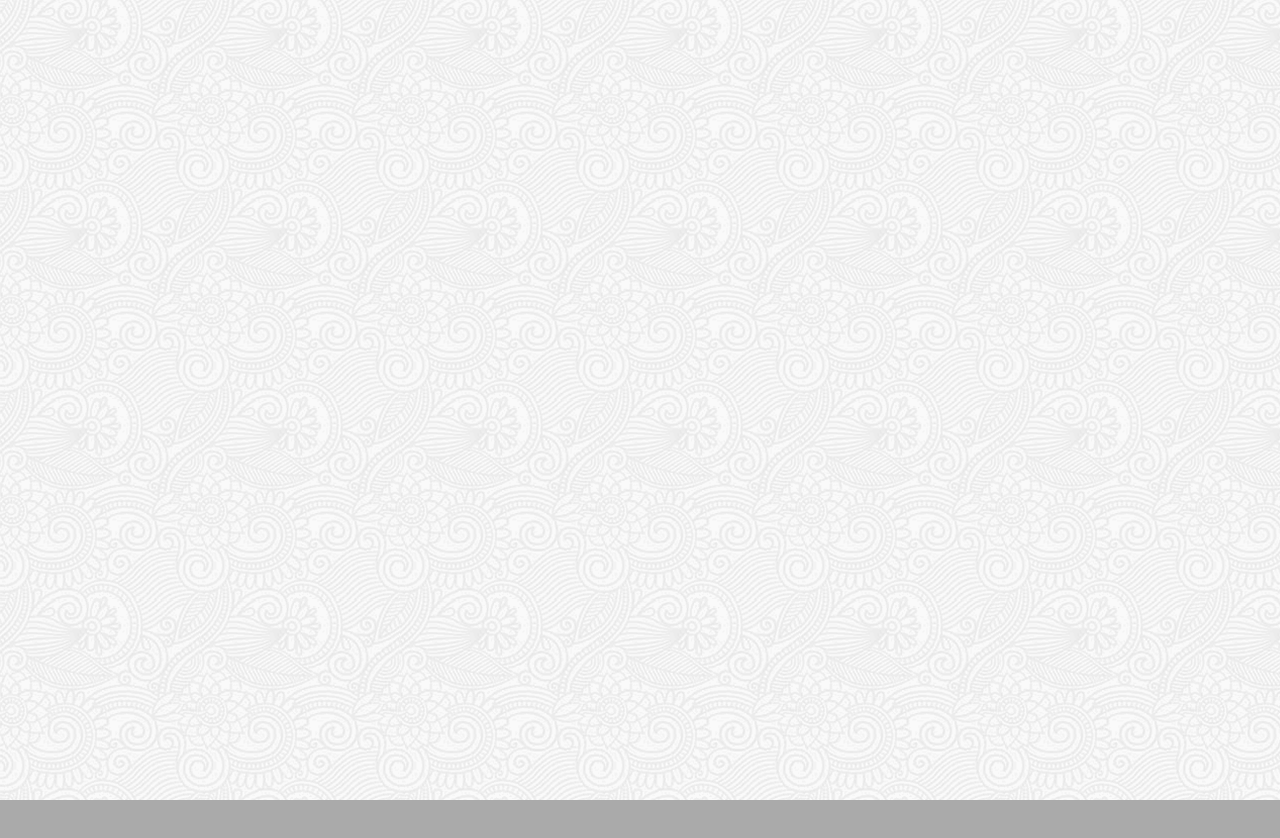
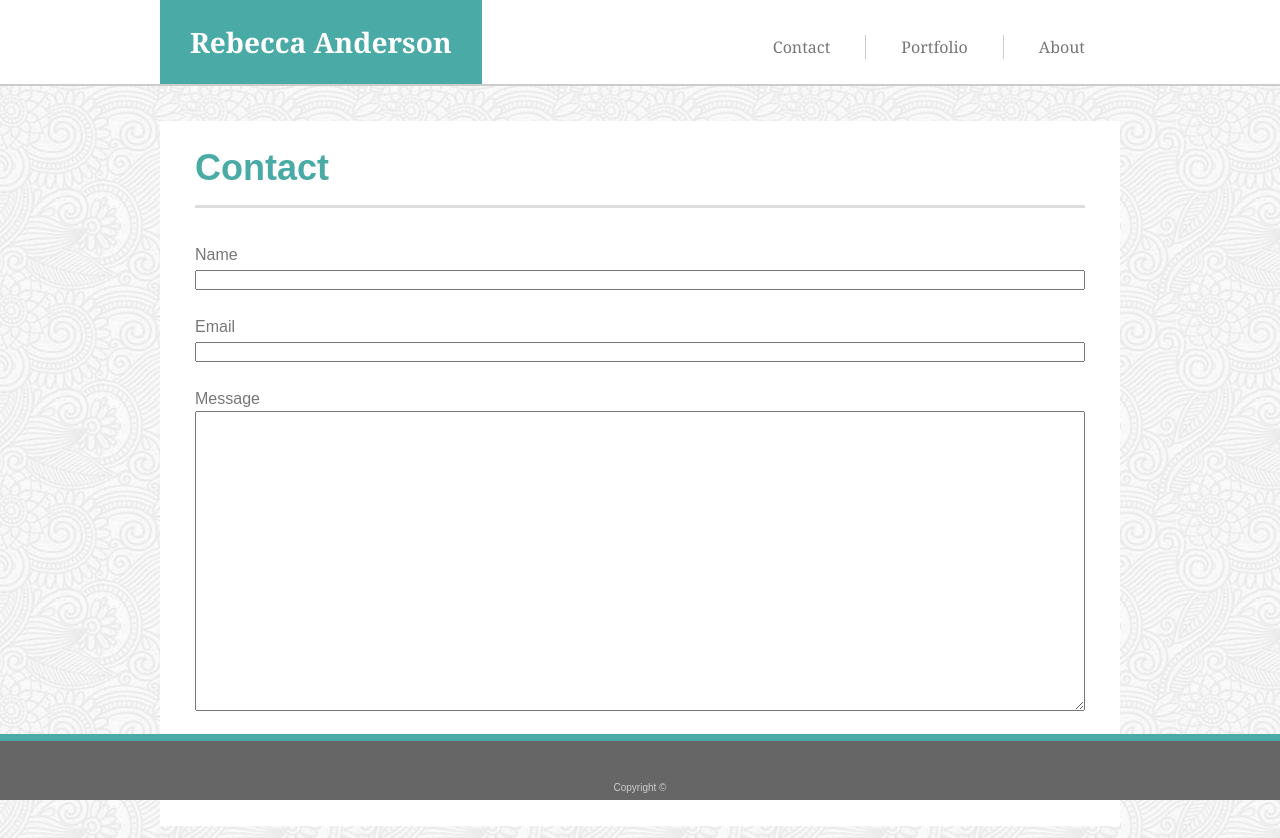
Before and after one commit to reanderson/basic-portfolio, a plain HTML site: page contact.html in a window 1280 px wide. Shown: the top 838 px of the page. Before the commit the page ends 800 px from the top, so only its background shows below. Drawn offline with Linux system fonts and the light colour scheme.

Commit message:
completed contact.html

```diff
--- a/assets/css/style.css
+++ b/assets/css/style.css
@@ -1,8 +1,8 @@
-/* * {
-  border: black 2px solid;
-} */
+/* general use styles */
 
-/* general use styles */
+* {
+  box-sizing: border-box;
+}
 
 body {
   margin: 0;
@@ -21,6 +21,18 @@
   border-bottom-style: solid;
   border-bottom-width: 3px;
   font-size: 36px;
+}
+
+input {
+  width: 100%;
+  margin: 0;
+  height: 20px;
+}
+
+textarea {
+  width: 100%;
+  height: 300px;
+  margin: 0;
 }
 
 .content {
@@ -95,12 +107,20 @@
   color: #777777;
   padding: 35px;
   margin-top: 35px;
+  margin-bottom: 75px;
 }
 
 .imgself {
   width: 200px;
   float: left;
   margin-right: 35px;
+  margin-bottom: 25px;
+}
+
+#submit {
+  background-color: #4aaaa5;
+  padding: 15px 40px;
+  color: #ffffff;
 }
 
 /* end main content styles */
--- a/contact.html
+++ b/contact.html
@@ -9,6 +9,55 @@
   <link rel="stylesheet" href="./assets/css/style.css">
 </head>
 <body>
+  <!-- Heading -->
+  <div class="header">
+      <div class="content clearfix">
+        <div class="nameblock">
+          Rebecca Anderson
+        </div>
+        <div class="nav">
+          <div class="aboutblock">
+            <a href="index.html" class="navlink">About</a>
+          </div>
+          <div class=portfolioblock>
+              <a href="portfolio.html" class="navlink">Portfolio</a>
+          </div>
+          <div class="contactblock">
+            <a href="contact.html" class="navlink">Contact</a>
+          </div>
+        </div>
+      </div>
+    </div>
+
+  <!-- End Heading -->
+
+  <!-- Main Content -->
+
+  <div class="content main">
+    <h1>
+      Contact
+    </h1>
+    <form>
+      Name<br>
+      <input type="text" name="name">
+      <br><br>
+      Email<br>
+      <input type="text" name="email">
+      <br><br>
+      Message<br>
+      <textarea></textarea>
+      <br><br>
+      <button id="submit">Submit</button>
+    </form>
+  </div>
+
+  <!-- End Main Content -->
+
+  <!-- Footer -->
+  <div class="footer">
+    Copyright &copy;
+  </div>
+  <!-- End Footer -->
 
 </body>
 </html>
```
Also changed, not shown: index.html (+15 -5 lines), portfolio.html (+34 -0 lines).
